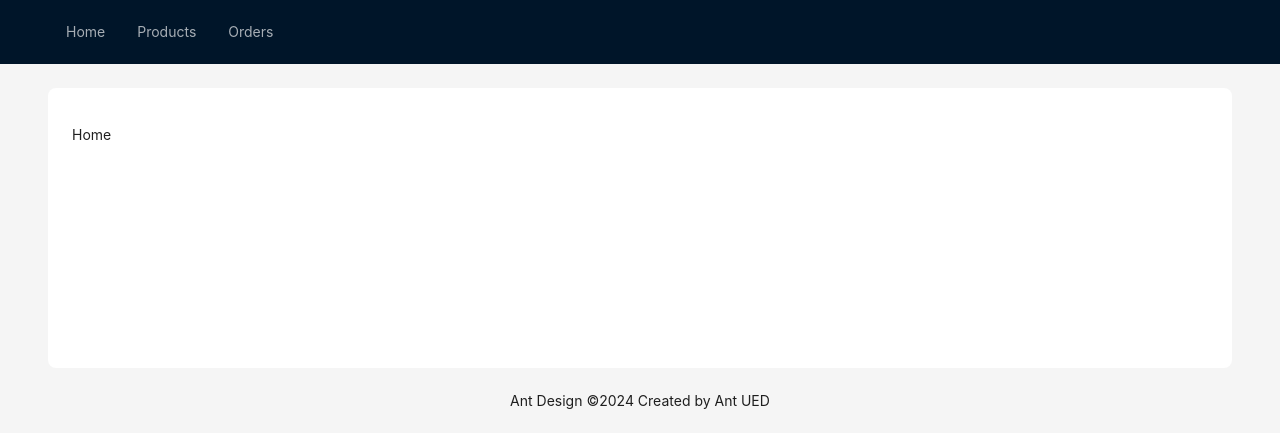
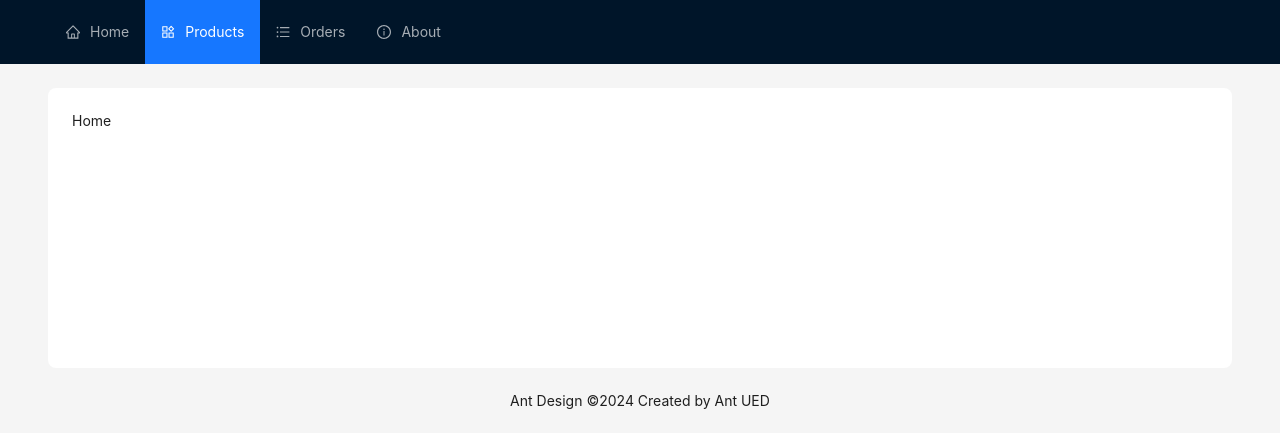
Before and after one commit to vladtymo/React-Shop-PV221, a React (Create React App) app: page / in a window 1280 px wide. Shown: the top 448 px of the page. Built offline with nearby package versions, Linux system fonts and the light colour scheme.

Commit message:
Create base layout

```diff
--- a/package.json
+++ b/package.json
@@ -3,6 +3,7 @@
   "version": "0.1.0",
   "private": true,
   "dependencies": {
+    "@ant-design/icons": "^5.3.6",
     "@testing-library/jest-dom": "^5.17.0",
     "@testing-library/react": "^13.4.0",
     "@testing-library/user-event": "^13.5.0",
--- a/src/App.js
+++ b/src/App.js
@@ -1,16 +1,19 @@
 import React from 'react';
 import { BrowserRouter, Routes, Route, Outlet } from "react-router-dom";
 import Layout from './components/Layout';
+import Home from './components/Home';
+import Products from './components/Products';
+import NoPage from './components/NoPage';
 
 const App = () => {
   return (
     <BrowserRouter>
       <Routes>
         <Route path="/" element={<Layout />}>
-          <Route index element={<p>Home</p>} />
-          <Route path="products" element={<p>Products</p>} />
-          <Route path="orders" element={<p>Orders</p>} />
-          <Route path="*" element={<p>Page Not Found!</p>} />
+          <Route index element={<Home />} />
+          <Route path="products" element={<Products />} />
+          {/* <Route path="orders" element={<p>Orders</p>} /> */}
+          <Route path="*" element={<NoPage />} />
         </Route>
       </Routes>
     </BrowserRouter>
--- /dev/null
+++ b/src/components/Footer.js
@@ -0,0 +1,16 @@
+import React from 'react'
+import { Layout as AntdLayout } from 'antd';
+
+const { Footer: AntdFooter } = AntdLayout;
+
+export default function Footer() {
+    return (
+        <AntdFooter
+            style={{
+                textAlign: 'center',
+            }}
+        >
+            Ant Design ©{new Date().getFullYear()} Created by Ant UED
+        </AntdFooter>
+    )
+}
--- /dev/null
+++ b/src/components/Header.js
@@ -0,0 +1,49 @@
+import React from 'react'
+import { Layout as AntdLayout, Menu } from 'antd';
+import { Link } from 'react-router-dom';
+import { HomeOutlined, InfoCircleOutlined, ProductOutlined, UnorderedListOutlined } from '@ant-design/icons';
+
+const { Header: AntdHeader } = AntdLayout;
+
+export default function Header() {
+    return (
+        <AntdHeader
+            style={{
+                display: 'flex',
+                alignItems: 'center',
+            }}
+        >
+            <div className="demo-logo" />
+            <Menu
+                theme="dark"
+                mode="horizontal"
+                defaultSelectedKeys={['2']}
+                style={{
+                    flex: 1,
+                    minWidth: 0,
+                }}
+            >
+                <Menu.Item key="1">
+                    <HomeOutlined />
+                    <span>Home</span>
+                    <Link to="/" />
+                </Menu.Item>
+                <Menu.Item key="2">
+                    <ProductOutlined />
+                    <span>Products</span>
+                    <Link to="/products" />
+                </Menu.Item>
+                <Menu.Item key="3">
+                    <UnorderedListOutlined />
+                    <span>Orders</span>
+                    <Link to="/orders" />
+                </Menu.Item>
+                <Menu.Item key="4">
+                    <InfoCircleOutlined />
+                    <span>About</span>
+                    <Link to="/about" />
+                </Menu.Item>
+            </Menu>
+        </AntdHeader>
+    )
+}
--- /dev/null
+++ b/src/components/Home.js
@@ -0,0 +1,7 @@
+import React from 'react'
+
+export default function Home() {
+    return (
+        <div>Home</div>
+    )
+}
--- a/src/components/Layout.js
+++ b/src/components/Layout.js
@@ -1,23 +1,10 @@
 import React from 'react';
-import { Breadcrumb, Layout as AntdLayout, Menu, theme } from 'antd';
-import { BrowserRouter, Routes, Route, Outlet } from "react-router-dom";
+import { Layout as AntdLayout, theme } from 'antd';
+import { Link, Outlet } from "react-router-dom";
+import Footer from './Footer';
+import Header from './Header';
 
-const { Header, Content, Footer } = AntdLayout;
-
-const items = [
-    {
-        index: 0,
-        label: "Home"
-    },
-    {
-        index: 1,
-        label: "Products"
-    },
-    {
-        index: 2,
-        label: "Orders"
-    }
-];
+const { Content } = AntdLayout;
 
 export default function Layout() {
     const {
@@ -26,24 +13,8 @@ export default function Layout() {
 
     return (
         <AntdLayout>
-            <Header
-                style={{
-                    display: 'flex',
-                    alignItems: 'center',
-                }}
-            >
-                <div className="demo-logo" />
-                <Menu
-                    theme="dark"
-                    mode="horizontal"
-                    defaultSelectedKeys={['2']}
-                    items={items}
-                    style={{
-                        flex: 1,
-                        minWidth: 0,
-                    }}
-                />
-            </Header>
+            <Header />
+
             <Content
                 style={{
                     padding: '0 48px',
@@ -62,13 +33,8 @@ export default function Layout() {
                     <Outlet />
                 </div>
             </Content>
-            <Footer
-                style={{
-                    textAlign: 'center',
-                }}
-            >
-                Ant Design ©{new Date().getFullYear()} Created by Ant UED
-            </Footer>
+
+            <Footer />
         </AntdLayout>
     )
 }
--- /dev/null
+++ b/src/components/NoPage.js
@@ -0,0 +1,7 @@
+import React from 'react'
+
+export default function NoPage() {
+    return (
+        <div>Page Not Found!</div>
+    )
+}
--- /dev/null
+++ b/src/components/Products.js
@@ -0,0 +1,7 @@
+import React from 'react'
+
+export default function Products() {
+    return (
+        <div>Products</div>
+    )
+}
```
Also changed, not shown: 1 other file (tests, documents, lock files or other folders).
